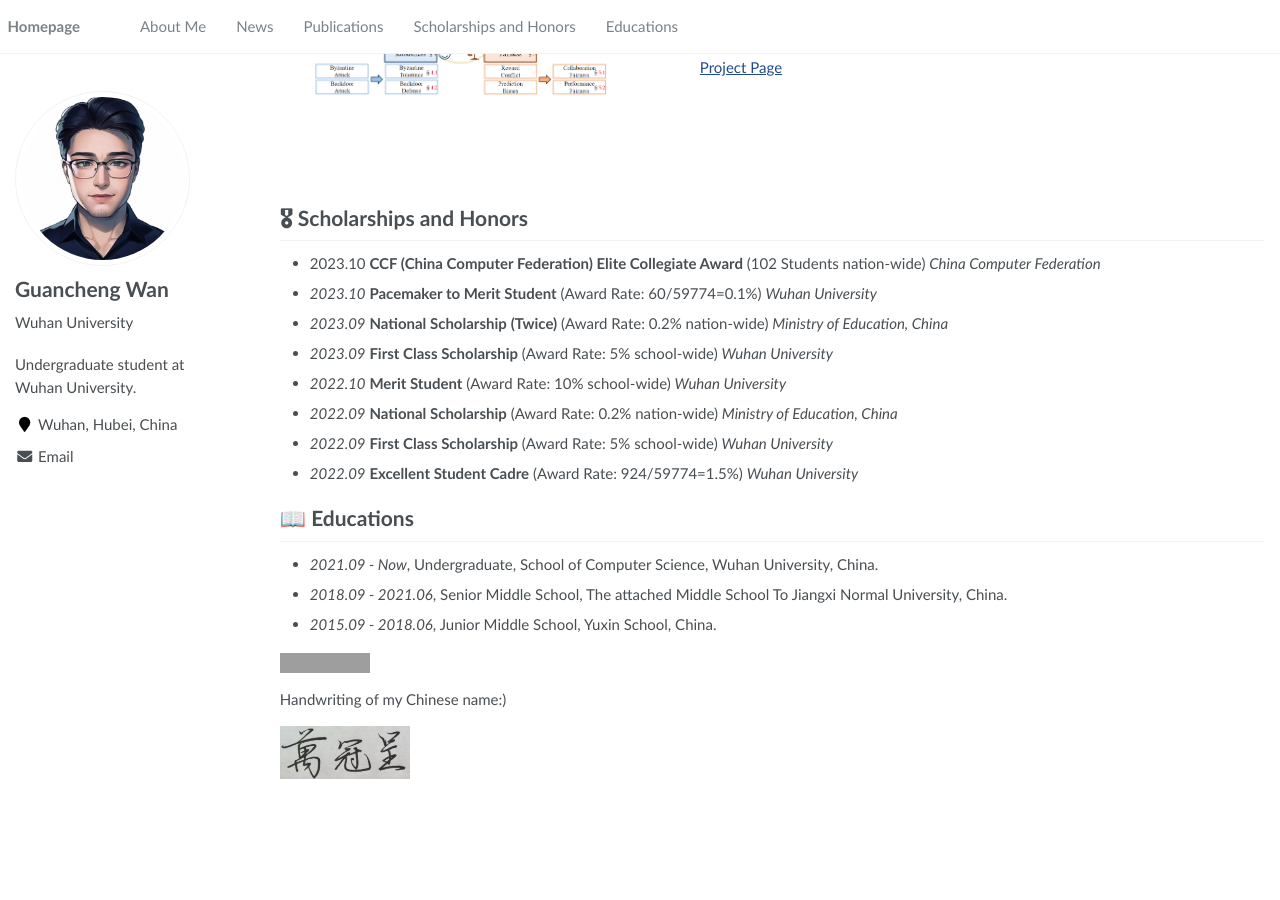
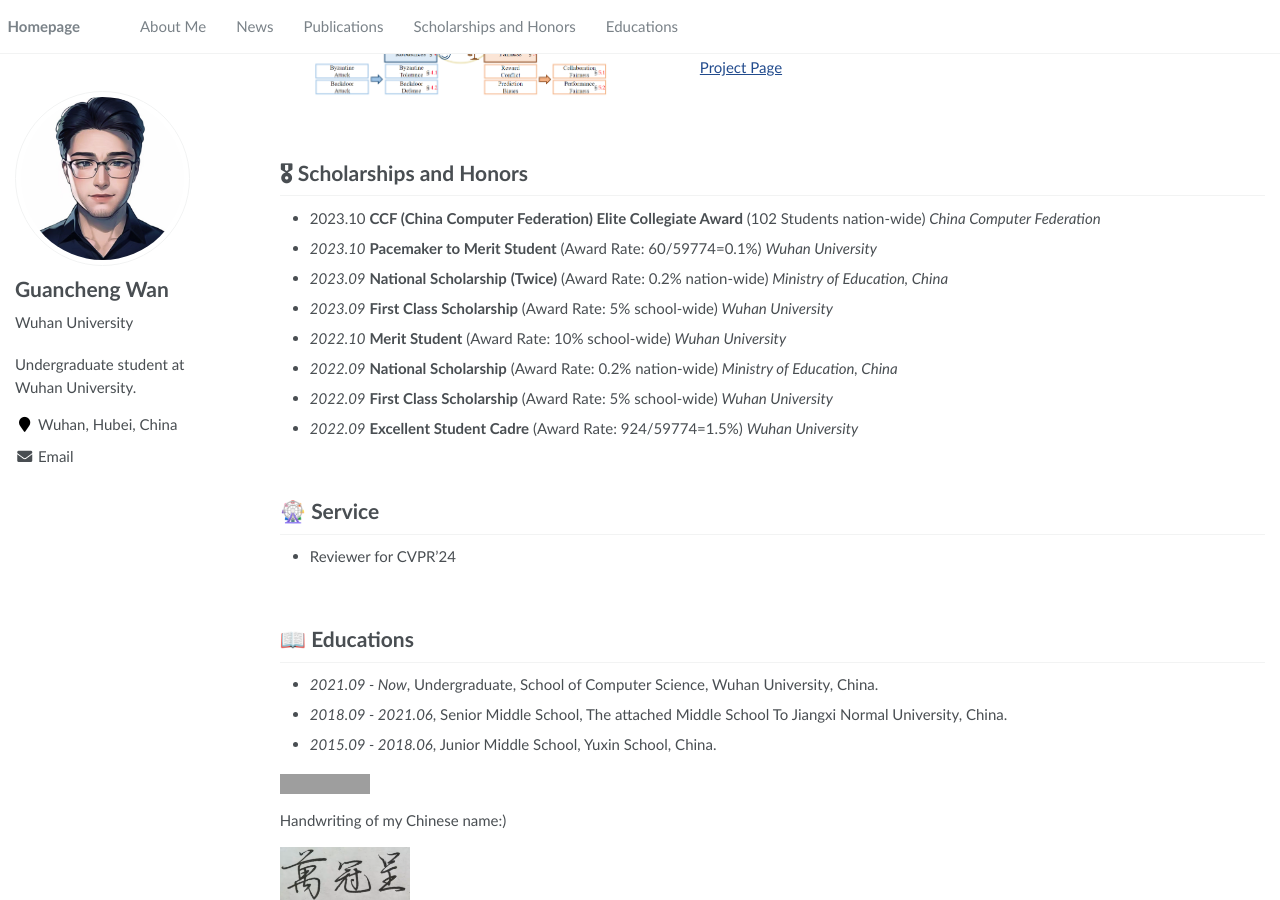
Before and after one commit to SuHui03/guanchengWan.github.io, a Jekyll site: the page built from _pages/about.md, in a window 1280 px wide and 900 px high, scrolled down 1228 px. Built offline with Jekyll 4.4.1, drawn with Linux system fonts in a browser that asks for light colours; formulas are drawn with MathJax 3; before the commit the page ends 2007 px from its top, so only the background shows below that; grey boxes are pictures that could not be loaded.

Commit message:
Update about.md

```diff
--- a/_pages/about.md
+++ b/_pages/about.md
@@ -104,9 +104,7 @@ hspace="10" wspace="20" src="../images/flsurvey.png">
 
 
 
-<br/><br/><br/><br/>
-
-
+<br/><br/>
 
 
 # 🎖 Scholarships and Honors
@@ -122,7 +120,13 @@ hspace="10" wspace="20" src="../images/flsurvey.png">
 - *2022.09* **First Class Scholarship** (Award Rate: 5% school-wide) *Wuhan University*
 - *2022.09* **Excellent Student Cadre** (Award Rate: 924/59774=1.5%) *Wuhan University*
 
+<br/>
 
+# 🎡 Service
+
+- Reviewer for CVPR'24
+
+<br/>
 
 # 📖 Educations
 - *2021.09 - Now*, Undergraduate, School of Computer Science, Wuhan University, China.
```
